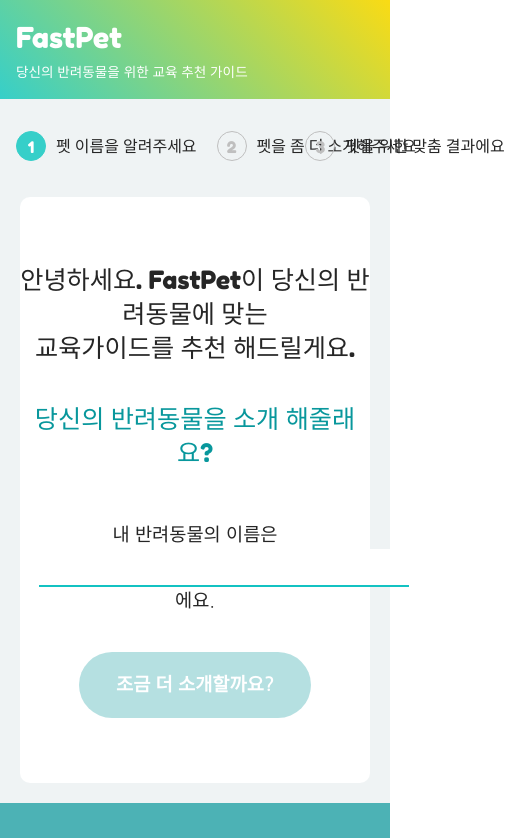
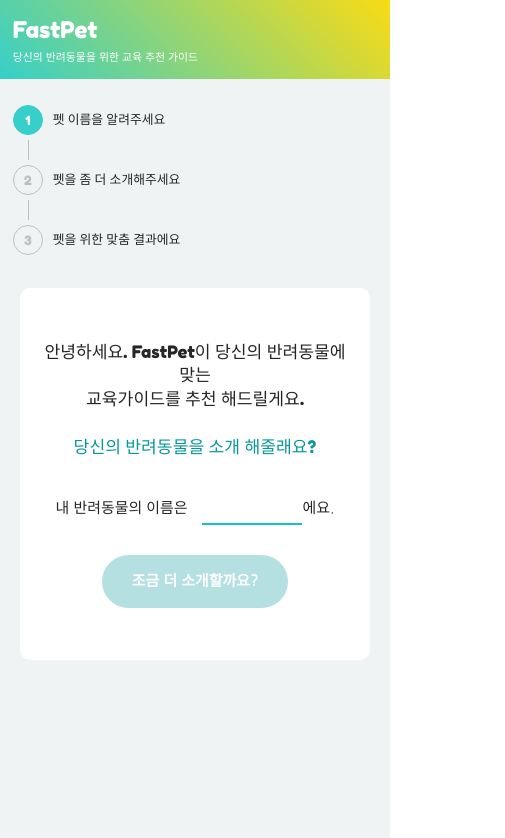
Before and after one commit to fastcampus-hackaton/fds-sps-hackaton, a React (Create React App) app: page /reserve/1 in a window 390 px wide. Shown: the top 838 px of the page, 505 px wide, since content can reach past the window. Built offline with nearby package versions, Linux system fonts and the light colour scheme.

Commit message:
Add support responsive

```diff
--- a/src/components/OptionResult.js
+++ b/src/components/OptionResult.js
@@ -50,14 +50,32 @@
       infinite: true,
       speed: 500,
       slidesToShow: 4,
-      slidesToScroll: 4
+      slidesToScroll: 1,
+      responsive: [
+        {
+          breakpoint: 768,
+          settings: {
+            slidesToShow: 1,
+            slidesToScroll: 1
+          }
+        }
+      ]
     };
     const foodSettings = {
       dots: true,
       infinite: true,
       speed: 500,
       slidesToShow: 2,
-      slidesToScroll: 2
+      slidesToScroll: 2,
+      responsive: [
+        {
+          breakpoint: 768,
+          settings: {
+            slidesToShow: 1,
+            slidesToScroll: 1
+          }
+        }
+      ]
     };
     const weight = this.state.conditions[myPet.weight - 1];
     return (
--- a/src/components/ReserveOptions.js
+++ b/src/components/ReserveOptions.js
@@ -10,7 +10,7 @@
     onAddSelect: () => {}
   };
   state = {
-    visible: false
+    visible: true
   };
   handleOff = () => {
     this.setState({
@@ -36,6 +36,7 @@
       <section className="reserve-option">
         <h3 className="reserve-option__title">
           {title}
+          <span className="reserve-option__button-box">
             <button
               className={`reserve-option__button ${
                 !visible ? "reserve-option__button--disabled" : ""
@@ -52,6 +53,7 @@
             >
               싶지 않아요
             </button>
+          </span>
         </h3>
         <div className="reserve-keywords">
           {data.map(
--- a/src/styles/_Result.scss
+++ b/src/styles/_Result.scss
@@ -3,30 +3,37 @@
   max-width: 1000px;
   margin: 3.5em auto 8em;
   text-align: center;
+  @include dp-mobile {
+    margin: 2em 1em 6em;
+  }
   .result-title {
     font-family: $primary-font;
     font-size: 1.8em;
   }
 
+  .result-info {
+    display: flex;
+    justify-content: center;
+    align-items: center;
+    overflow: hidden;
+    margin: 3em 2em 1.5em;
+  }
+
   .dog-img {
-    float: left;
-    text-align: left;
+    flex: none;
     width: 200px;
     height: 200px;
+    @include dp-mobile {
+      width: 100px;
+      height: 100px;
+    }
     img {
       width: 100%;
     }
   }
 
-  .result-info {
-    overflow: hidden;
-    margin: 3em 2em 1.5em;
-  }
-
   .dog-info {
-    float: left;
-    margin-left: 60px;
-    margin-top: 80px;
+    padding-left: 60px;
     font-size: 1.167em;
     &__input {
       font-family: $primary-font;
@@ -43,7 +50,10 @@
 
   .suggest-section {
     margin: 5em auto 2em;
-    padding-bottom: 20px;
+    padding: 0 60px 20px;
+    @include dp-mobile {
+      padding: 0 0 20px;
+    }
     .title {
       font-family: $primary-font;
       font-size: 1.6em;
@@ -73,6 +83,9 @@
     p {
       margin-top: 0.8em;
       line-height: 1.5;
+      @include dp-mobile {
+        font-size: 14px;
+      }
     }
   }
 
@@ -93,12 +106,24 @@
     color: $color-6;
   }
 }
+.slick-list {
+  z-index: 1;
+}
 .slick-prev {
   left: -50px;
+  z-index: 5;
+  border-radius: 100%;
+  @include dp-mobile {
+    display: none;
+  }
   @extend %slick-arrow-default;
 }
 .slick-next {
+  z-index: 5;
   right: -50px;
+  @include dp-mobile {
+    display: none;
+  }
   @extend %slick-arrow-default;
 }
 
@@ -138,6 +163,7 @@
     font-family: $primary-font;
     font-size: 1.8em;
     position: relative;
+    word-break: break-all;
     &:after {
       content: "";
       position: absolute;
@@ -150,6 +176,7 @@
   }
   &__thumbnail {
     flex-basis: 40%;
+    flex-shrink: 0;
   }
   &__txt {
     padding-top: 1em;
--- a/src/styles/_StartHome.scss
+++ b/src/styles/_StartHome.scss
@@ -25,6 +25,9 @@
     &__title {
       font-family: $primary-font;
       font-size: 3em;
+      @include dp-mobile {
+        font-size: 2.4em;
+      }
     }
     &__txt {
       margin-top: 1em;
--- a/src/styles/_base.scss
+++ b/src/styles/_base.scss
@@ -7,6 +7,17 @@
 }
 $primary-font: "Fredoka One", "Jua", sans-serif;
 
+@mixin dp-mobile {
+  @media screen and (max-width: 768px) {
+    @content;
+  }
+}
+
+html {
+  @include dp-mobile {
+    font-size: 0.8em;
+  }
+}
 html,
 #root,
 .App {
--- a/src/styles/_layout.scss
+++ b/src/styles/_layout.scss
@@ -16,6 +16,10 @@
 .contents {
   min-height: 500px;
   min-height: calc(100vh - 300px);
+  @include dp-mobile {
+    min-height: 200px;
+    min-height: calc(100vh - 176px);
+  }
   &-step {
     margin: 0 auto;
     padding: 2em 1em 1em;
--- a/src/styles/_reserve.scss
+++ b/src/styles/_reserve.scss
@@ -4,6 +4,9 @@
   font-size: 1.35em;
   line-height: 1.35em;
   text-align: center;
+  @include dp-mobile {
+    font-size: 1.15em;
+  }
   &__em {
     display: block;
     margin-top: 1.5em;
@@ -16,7 +19,7 @@
   color: $color-7;
 }
 .reserve-section {
-  padding: 3.5em 0;
+  padding: 3.5em 1em;
   margin: 20px;
   border-radius: 10px;
   text-align: center;
@@ -50,6 +53,9 @@
   line-height: 1.5;
   border-bottom: 2px solid $color-6;
   vertical-align: middle;
+  @include dp-mobile {
+    width: 100px;
+  }
   &:focus {
     outline: 0;
     border-color: #fadb14;
@@ -95,8 +101,19 @@
     #e8e8e8 169px,
     transparent 169px
   );
+  @include dp-mobile {
+    flex-direction: column;
+    background-image: none;
+  }
   &__item {
     flex: 1;
+    @include dp-mobile {
+      display: flex;
+      padding: 1em 0;
+      &:not(:first-child) {
+        border-top: 1px solid #dedede;
+      }
+    }
   }
   &--dog {
     .weight {
@@ -120,15 +137,21 @@
 .weight {
   &-photo {
     width: 135px;
-    margin: 0 auto;
+    margin: 0 auto 1em;
     padding-bottom: 135px;
-    margin-bottom: 1em;
     background-color: #d9d9d9;
     background-image: url("https://cdn.glitch.com/ca1a21f1-ee2b-46c3-8bf9-c61e117b92c6%2Fbody-condition.png?1531302545153");
     background-repeat: no-repeat;
+    @include dp-mobile {
+      flex: none;
+      margin-bottom: 0;
+    }
   }
   &-txt {
     cursor: pointer;
+    @include dp-mobile {
+      flex: 1;
+    }
     &--current {
       .weight-checkbox:after {
         opacity: 1;
@@ -216,6 +239,9 @@
 // reserve-option
 .reserve-option {
   margin-top: 3em;
+  @include dp-mobile {
+    margin: 0 0 2em;
+  }
   &__button {
     border-radius: 50px;
     padding: 4px 10px;
@@ -227,6 +253,11 @@
     cursor: pointer;
     &--disabled {
       color: #bfbfbf;
+    }
+  }
+  &__button-box {
+    @include dp-mobile {
+      display: block;
     }
   }
 }
--- a/src/styles/_steps.scss
+++ b/src/styles/_steps.scss
@@ -3,6 +3,9 @@
   justify-content: space-between;
   line-height: 30px;
   width: 100%;
+  @include dp-mobile {
+    flex-direction: column;
+  }
   &__number {
     flex: none;
     display: inline-block;
@@ -20,10 +23,16 @@
   }
   &__item {
     display: flex;
+    @include dp-mobile {
+      position: relative;
+    }
     &:not(:first-child) {
       flex: 1;
       text-align: right;
       position: relative;
+      @include dp-mobile {
+        padding-top: 30px;
+      }
       &:before {
         flex: 1;
         margin: 14px 10px 0;
@@ -31,6 +40,15 @@
         width: 100%;
         height: 1px;
         background-color: #bfbfbf;
+        @include dp-mobile {
+          flex-basis: 135px;
+          position: absolute;
+          top: 5px;
+          left: 15px;
+          width: 1px;
+          height: 20px;
+          margin: 0;
+        }
       }
     }
     &--before,
```
Also changed, not shown: src/index.css, 1 other file (tests, documents, lock files or other folders). Lines whose indentation alone changed are shown as unchanged.
